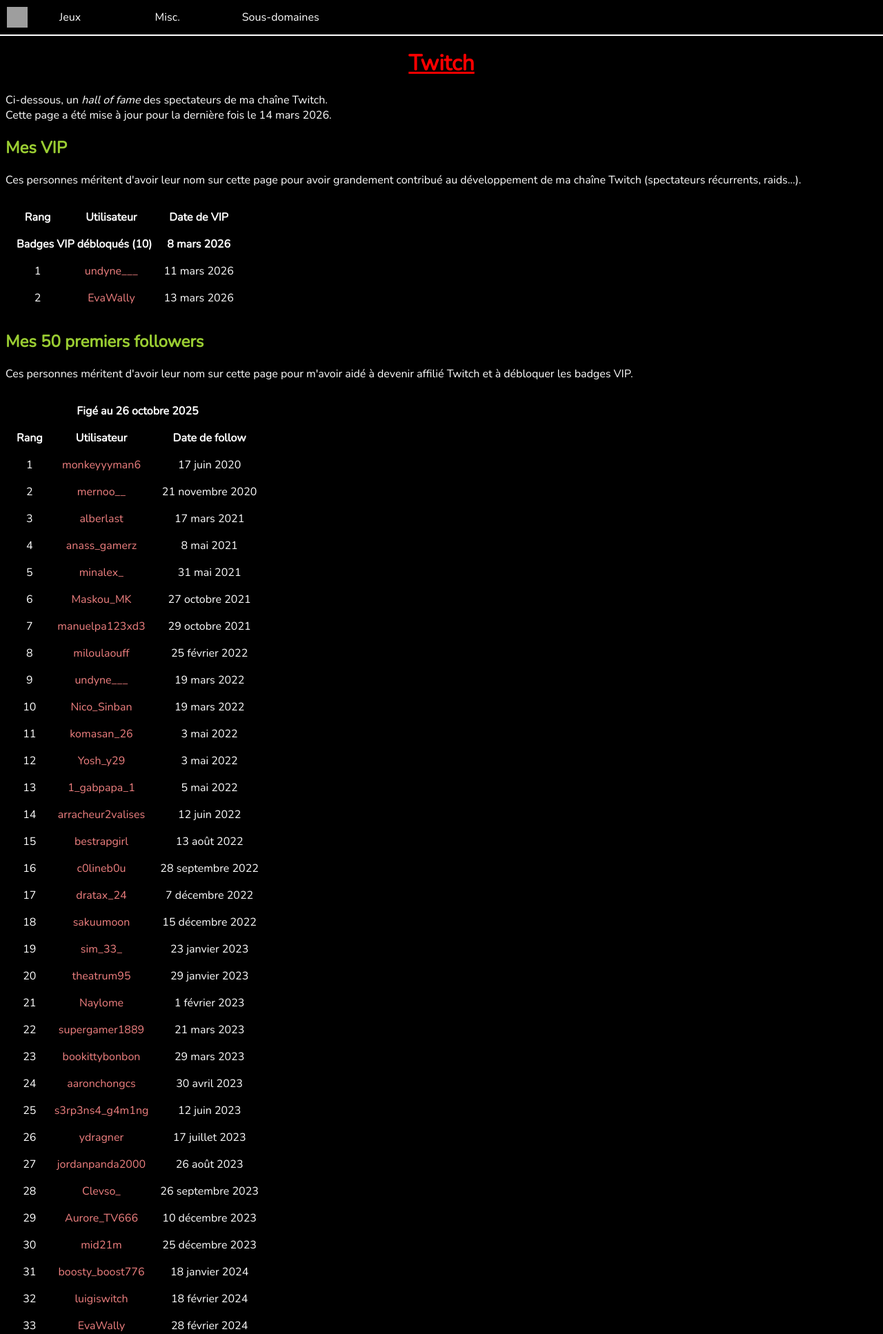
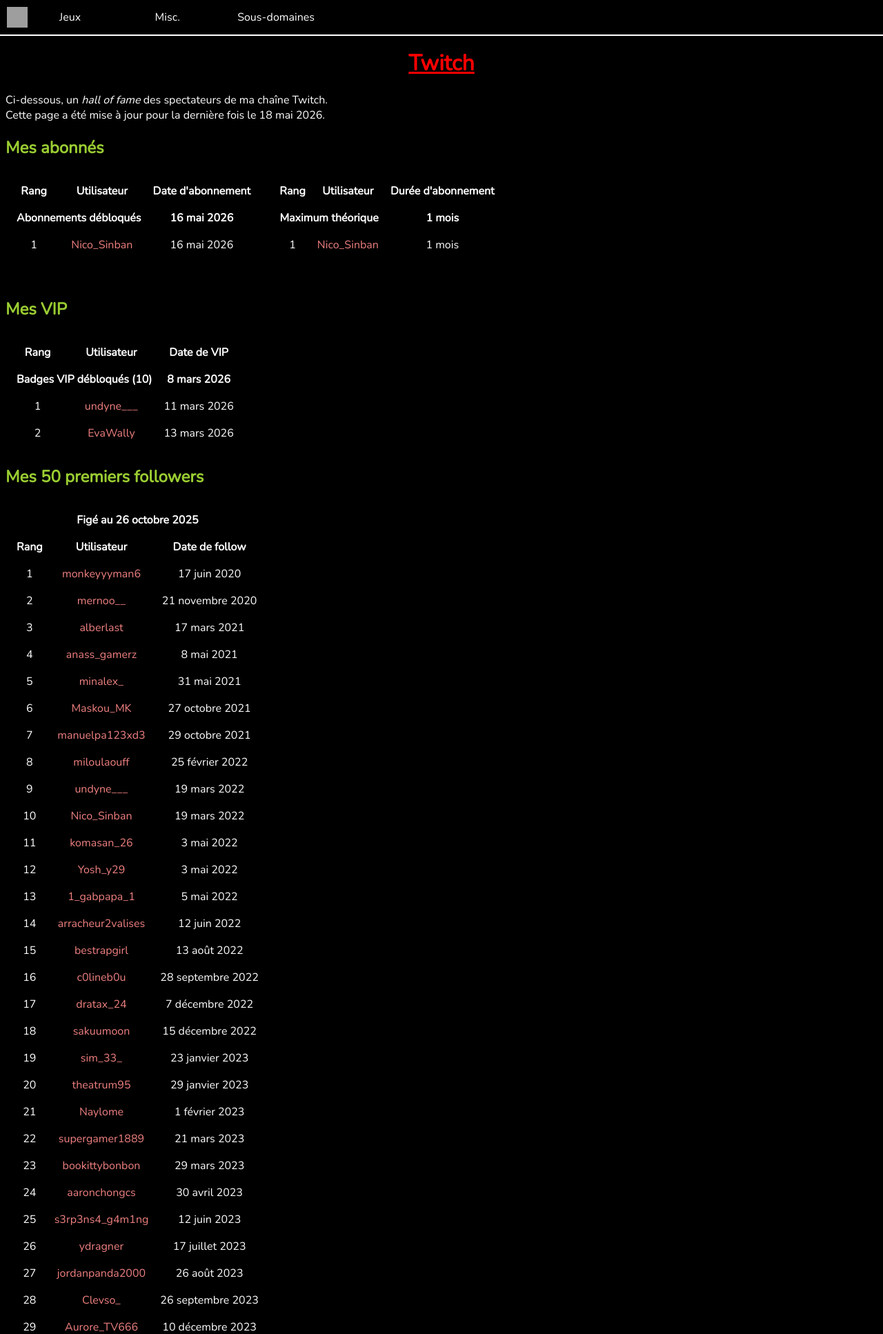
Before and after one commit to MarioSwitch/marioswitch.github.io, a PHP site: page /pages/misc/twitch.php in a window 1280 px wide. Shown: the top 1934 px of the page at 69% size. Run offline with PHP 8.4, Linux system fonts and the light colour scheme; grey boxes are pictures that could not be loaded.

Commit message:
[123] Updated speedrun + Twitch + menu

```diff
--- a/pages/misc/twitch.php
+++ b/pages/misc/twitch.php
@@ -14,12 +14,42 @@
 		<h1>Twitch</h1>
 		<p>
 			Ci-dessous, un <i>hall of fame</i> des spectateurs de ma chaîne Twitch.<br>
-			Cette page a été mise à jour pour la dernière fois le 14 mars 2026.<br>
+			Cette page a été mise à jour pour la dernière fois le 18 mai 2026.<br>
 		</p>
-		<h2>Mes VIP</h2>
-		<p>
-			Ces personnes méritent d'avoir leur nom sur cette page pour avoir grandement contribué au développement de ma chaîne Twitch (spectateurs récurrents, raids...).<br>
-		</p>
+		<h2>Mes abonnés</h2>
+		<table class="table-hidden float">
+			<tr>
+				<th>Rang</th>
+				<th>Utilisateur</th>
+				<th>Date d'abonnement</th>
+			</tr>
+			<tr>
+				<th colspan="2">Abonnements débloqués</th>
+				<th>16 mai 2026</th>
+			</tr>
+			<tr>
+				<td><?php echo rank(1); ?></td>
+				<td><?php echoTwitchChannel("Nico_Sinban"); ?></td>
+				<td>16 mai 2026</td>
+			</tr>
+		</table>
+		<table class="table-hidden">
+			<tr>
+				<th>Rang</th>
+				<th>Utilisateur</th>
+				<th>Durée d'abonnement</th>
+			</tr>
+			<tr>
+				<th colspan="2">Maximum théorique</th>
+				<th>1 mois</th>
+			</tr>
+			<tr>
+				<td><?php echo rank(1); ?></td>
+				<td><?php echoTwitchChannel("Nico_Sinban"); ?></td>
+				<td>1 mois</td>
+			</tr>
+		</table>
+		<h2 class="float-clear">Mes VIP</h2>
 		<table class="table-hidden">
 			<tr>
 				<th>Rang</th>
@@ -42,9 +72,6 @@
 			</tr>
 		</table>
 		<h2>Mes 50 premiers followers</h2>
-		<p>
-			Ces personnes méritent d'avoir leur nom sur cette page pour m'avoir aidé à devenir affilié Twitch et à débloquer les badges VIP.<br>
-		</p>
 		<table class="table-hidden">
 			<tr>
 				<th colspan="3">Figé au 26 octobre 2025</th>
--- a/resources/php/menu.php
+++ b/resources/php/menu.php
@@ -55,7 +55,7 @@
 					<div class=\"item\"><a href=\"https://www.marioswitch.fr/pages/misc/speedrun.php\">Calculatrice de temps</a></div>
 				</div>
 				<div class=\"category\">Sous-domaines
-					<div class=\"item\"><a href=\"https://predictions.marioswitch.fr\">Prédictions</a> (v2.1)</div>
+					<div class=\"item\"><a href=\"https://predictions.marioswitch.fr\">Prédictions</a> (v3)</div>
 					<div class=\"item\"><a href=\"https://docs.marioswitch.fr\">Documentation</a></div>
 				</div>
 			</div>
```
Also changed, not shown: pages/misc/speedrun.php (+24 -2 lines).
